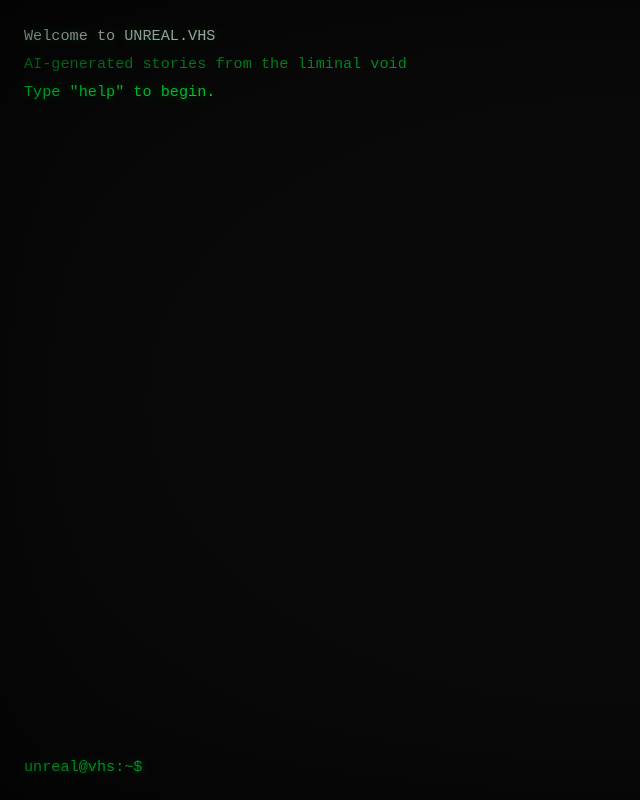
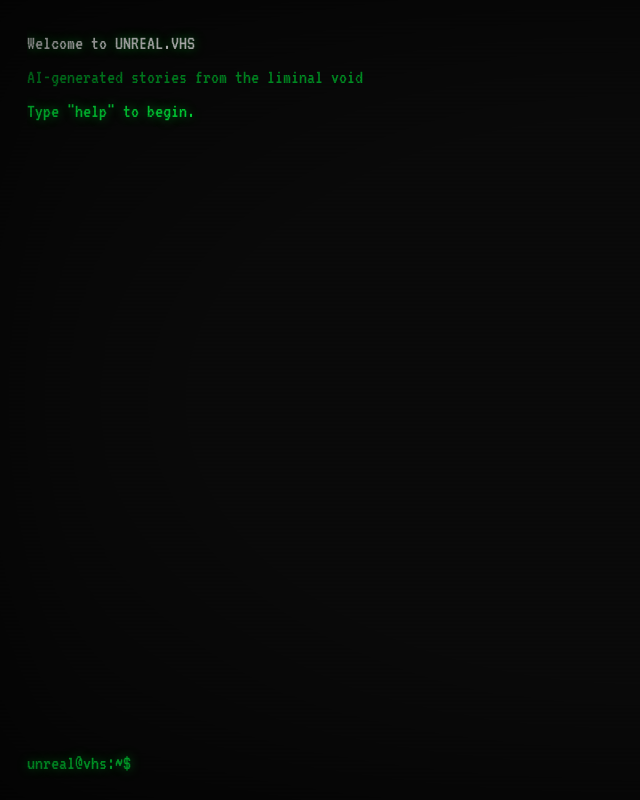
Before and after one commit to unreal-vhs/unreal.vhs, a plain HTML site: page index.html in a window 1280 px wide. Shown: the whole page, without its empty margins (0-640 px from the left). Drawn offline with Linux system fonts and the light colour scheme.

Commit message:
fix: VT323 font, native caret cursor, centered title

```diff
--- a/index.html
+++ b/index.html
@@ -4,6 +4,8 @@
     <meta charset="UTF-8">
     <meta name="viewport" content="width=device-width, initial-scale=1.0">
     <title>UNREAL.VHS</title>
+    <link rel="preconnect" href="https://fonts.googleapis.com">
+    <link href="https://fonts.googleapis.com/css2?family=VT323&display=swap" rel="stylesheet">
     <link rel="stylesheet" href="style.css">
 </head>
 <body>
@@ -17,9 +19,8 @@
     <div id="terminal" class="terminal hidden">
         <div id="output" class="output"></div>
         <div class="input-line">
-            <span class="prompt">unreal@vhs:~$</span>
+            <span class="prompt">unreal@vhs:~$&nbsp;</span>
             <input type="text" id="input" class="input" autofocus autocomplete="off" spellcheck="false">
-            <span class="cursor">█</span>
         </div>
     </div>
 
--- a/script.js
+++ b/script.js
@@ -3,16 +3,16 @@ const bootLines = [
     { text: '', delay: 300 },
     { text: 'UNREAL.VHS', cls: 'title', delay: 0 },
     { text: '', delay: 200 },
-    { text: 'VHS SYSTEMS v2.0.26', delay: 100 },
-    { text: '', delay: 100 },
+    { text: 'VHS SYSTEMS v2.0.26', delay: 150 },
+    { text: '', delay: 150 },
     { text: 'LOADING ████████████████████░░░░░░░░ 67%', delay: 400 },
     { text: '', delay: 200 },
-    { text: '[OK] BIOS initialized', delay: 200 },
-    { text: '[OK] CRT phosphor warm-up complete', delay: 200 },
-    { text: '[OK] VHS tracking aligned', delay: 200 },
-    { text: '[OK] Signal acquired', delay: 200 },
+    { text: '[OK] BIOS initialized', delay: 250 },
+    { text: '[OK] CRT phosphor warm-up complete', delay: 250 },
+    { text: '[OK] VHS tracking aligned', delay: 250 },
+    { text: '[OK] Signal acquired', delay: 250 },
     { text: '', delay: 300 },
-    { text: '> SOMETHING IS PREPARING...', cls: 'bright', delay: 600 },
+    { text: '> SOMETHING IS PREPARING...', cls: 'bright', delay: 800 },
     { text: '', delay: 200 },
 ];
 
@@ -43,7 +43,6 @@ async function runBoot() {
     terminal.classList.remove('hidden');
     input.focus();
 
-    // Welcome
     print('  Welcome to UNREAL.VHS', 'bright');
     print('  AI-generated stories from the liminal void', 'dim');
     print('');
--- a/style.css
+++ b/style.css
@@ -10,15 +10,16 @@
     --green-dim: #00aa2a;
     --green-dark: #003b0f;
     --bg: #0a0a0a;
-    --glow: 0 0 10px rgba(0, 255, 65, 0.4), 0 0 20px rgba(0, 255, 65, 0.1);
+    --glow: 0 0 10px rgba(0, 255, 65, 0.5), 0 0 20px rgba(0, 255, 65, 0.2);
 }
 
 html, body {
     height: 100%;
     background: var(--bg);
     overflow: hidden;
-    font-family: 'Courier New', 'Lucida Console', monospace;
+    font-family: 'VT323', 'Courier New', monospace;
     color: var(--green);
+    font-size: 18px;
 }
 
 /* ===== CRT OVERLAY ===== */
@@ -50,21 +51,18 @@ html, body {
     );
 }
 
-/* Screen flicker */
+/* Flicker */
 @keyframes flicker {
     0%, 100% { opacity: 1; }
-    92% { opacity: 1; }
-    93% { opacity: 0.8; }
-    94% { opacity: 1; }
-    96% { opacity: 0.9; }
-    97% { opacity: 1; }
+    93% { opacity: 1; }
+    94% { opacity: 0.85; }
+    95% { opacity: 1; }
 }
 
 body {
     animation: flicker 5s infinite;
 }
 
-/* CRT curvature via pseudo-element */
 body::after {
     content: '';
     position: fixed;
@@ -93,22 +91,24 @@ body::after {
 }
 
 .boot-text {
-    font-size: clamp(0.7rem, 2vw, 1rem);
+    font-size: 20px;
     line-height: 1.8;
     white-space: pre-wrap;
     text-shadow: var(--glow);
+    text-align: center;
 }
 
 .boot-title {
-    font-size: clamp(1.8rem, 6vw, 3.5rem);
-    font-weight: bold;
-    letter-spacing: 8px;
+    font-size: clamp(48px, 12vw, 96px);
+    font-weight: normal;
+    letter-spacing: 12px;
     color: #fff;
     text-shadow:
-        0 0 20px rgba(0, 255, 65, 0.8),
-        0 0 40px rgba(0, 255, 65, 0.4),
-        0 0 80px rgba(0, 255, 65, 0.2);
+        0 0 20px rgba(0, 255, 65, 1),
+        0 0 40px rgba(0, 255, 65, 0.6),
+        0 0 80px rgba(0, 255, 65, 0.3);
     margin: 1rem 0;
+    line-height: 1;
 }
 
 .bright {
@@ -137,8 +137,8 @@ body::after {
 .output {
     flex: 1;
     overflow-y: auto;
-    font-size: clamp(0.75rem, 1.8vw, 0.95rem);
-    line-height: 1.7;
+    font-size: 20px;
+    line-height: 1.6;
     text-shadow: var(--glow);
     padding-bottom: 1rem;
 }
@@ -170,25 +170,11 @@ body::after {
     text-shadow: var(--glow);
 }
 
-.output .line.center {
-    text-align: center;
-}
-
-.output a {
-    color: var(--green);
-    text-decoration: underline;
-}
-
-.output a:hover {
-    color: #fff;
-}
-
 /* ===== INPUT LINE ===== */
 .input-line {
     display: flex;
     align-items: center;
-    gap: 0.5rem;
-    font-size: clamp(0.75rem, 1.8vw, 0.95rem);
+    font-size: 20px;
     text-shadow: var(--glow);
     flex-shrink: 0;
 }
@@ -196,28 +182,20 @@ body::after {
 .prompt {
     color: var(--green);
     white-space: nowrap;
+    flex-shrink: 0;
 }
 
 .input {
     flex: 1;
+    min-width: 0;
     background: transparent;
     border: none;
     outline: none;
     color: var(--green);
-    font-family: inherit;
-    font-size: inherit;
+    font-family: 'VT323', 'Courier New', monospace;
+    font-size: 20px;
     text-shadow: var(--glow);
-    caret-color: transparent;
-}
-
-.cursor {
-    animation: blink 1s step-end infinite;
-    font-size: inherit;
-}
-
-@keyframes blink {
-    0%, 50% { opacity: 1; }
-    51%, 100% { opacity: 0; }
+    caret-color: var(--green);
 }
 
 /* ===== RESPONSIVE ===== */
@@ -226,7 +204,11 @@ body::after {
         padding: 1rem;
     }
 
-    .prompt {
-        font-size: 0.65rem;
+    body {
+        font-size: 14px;
+    }
+
+    .output, .input, .input-line {
+        font-size: 16px;
     }
 }
```
